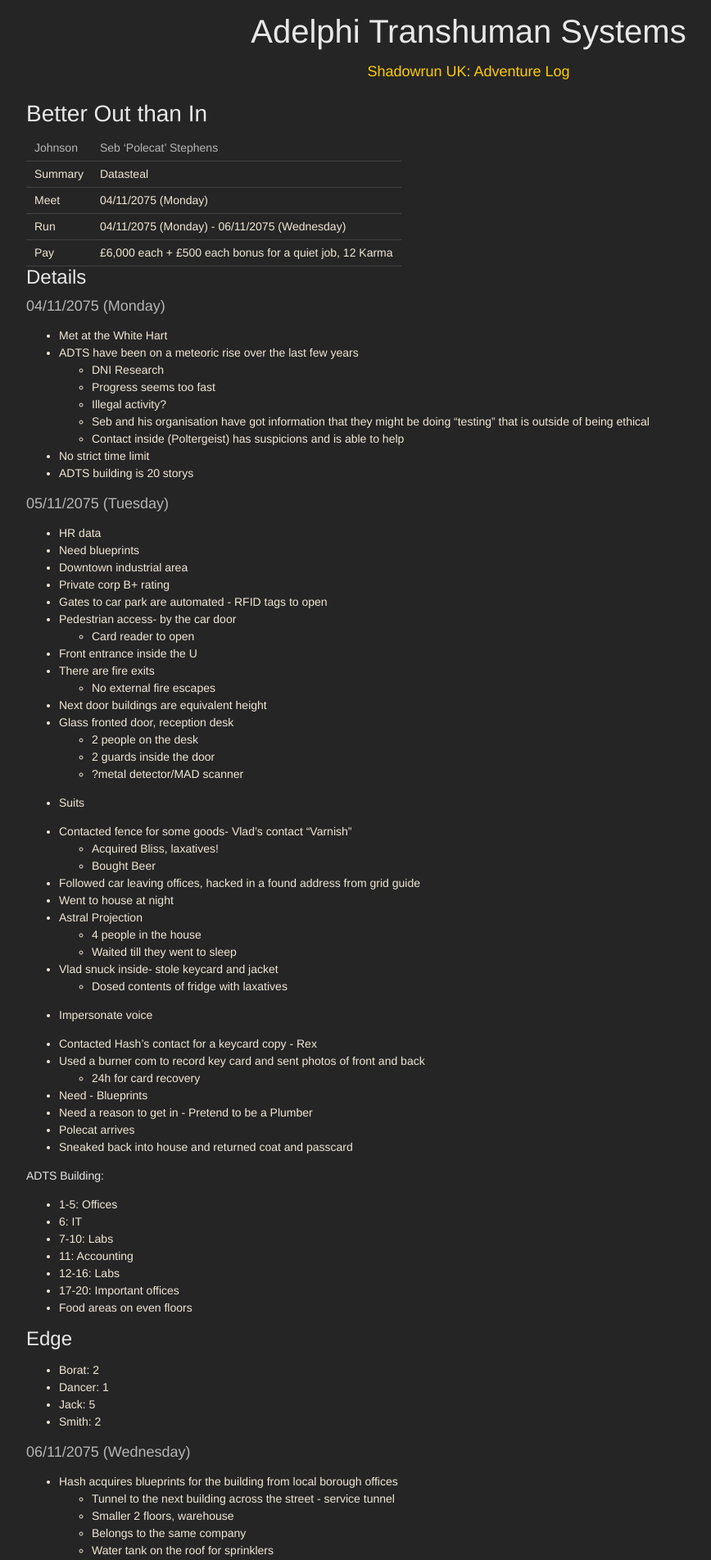
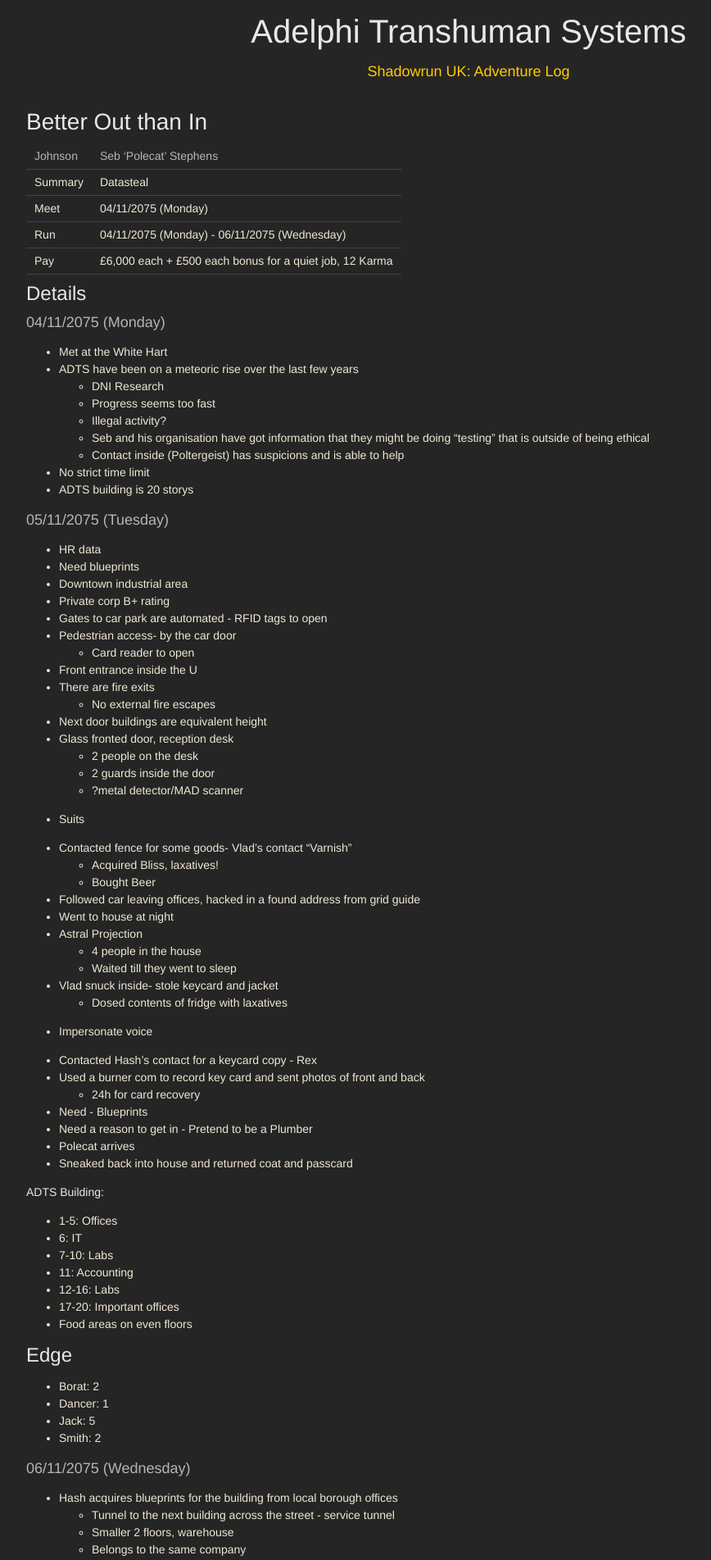
Before and after one commit to Anomandarist/Shadowrun-UK, a Jekyll site: the page built from AdventureLog/AdelphiTranshumanSystems.md, in a window 1280 px wide. Shown: the top 1903 px of the page at 82% size, without its empty margins (68-936 px from the left). Built offline with Jekyll 4.4.1, drawn with Linux system fonts in a browser that asks for light colours.

Commit message:
CSS: Add Margin to before header styles

```diff
--- a/_sass/theme-nightb1ade.scss
+++ b/_sass/theme-nightb1ade.scss
@@ -13,7 +13,7 @@ body {
 
 h1, h2, h3, h4, h5, h6 {
 	color: #e8e8e8;
-	margin: 0 0 10px;
+	margin: 10px 0;
 	font-family: "OpenSansRegular", "Helvetica Neue", Helvetica, Arial, sans-serif;
 	font-weight: normal;
 }
```
